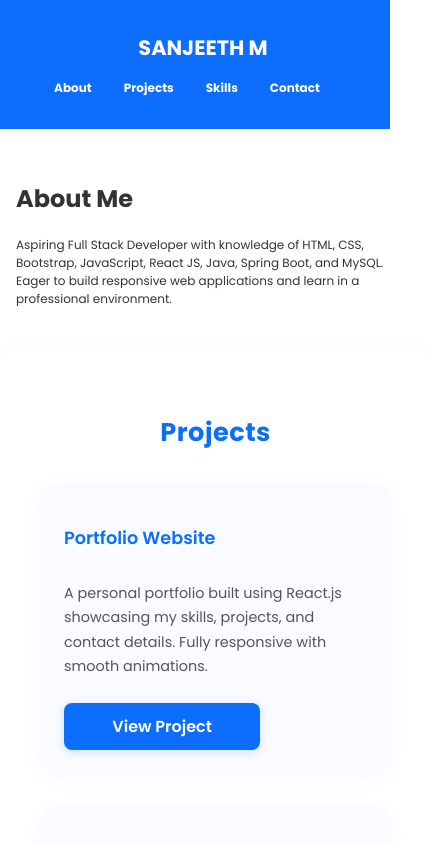
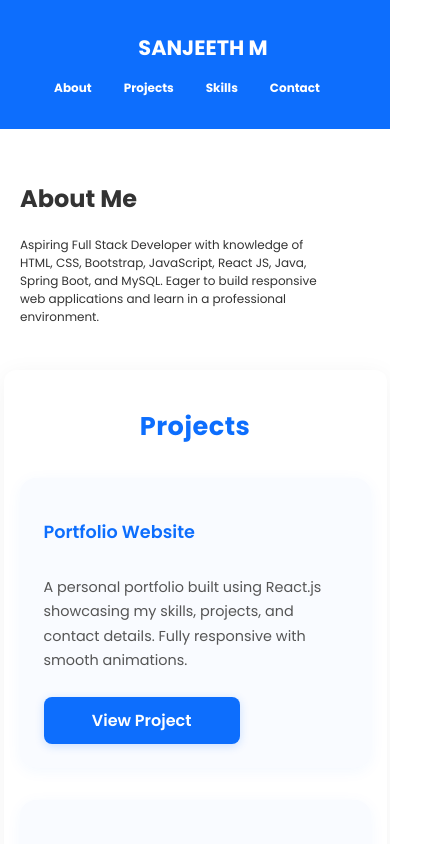
Before and after one commit to san1602/sanjeeth-portfolio, a React (Create React App) app: page / in a window 390 px wide. Shown: the top 844 px of the page, 431 px wide, since content can reach past the window. Built offline with nearby package versions, Linux system fonts and the light colour scheme; a web font is replaced by a local one.

Commit message:
made more responsive

```diff
--- a/src/App.css
+++ b/src/App.css
@@ -9,12 +9,12 @@ body {
 
 .section {
   width: 100%;
-  padding: 1rem 0 3rem 0;
+  padding: 3rem 0 3rem 0;
   transition: background-color 0.3s ease;
 }
 
 .section h2 {
-  padding: 0 0 0 1rem;
+  padding: 0 0 0 20px;
 }
 
 .section:hover {
@@ -22,7 +22,7 @@ body {
 }
 
 .section p {
-  padding: 0 0 0 1rem;
+  padding: 0 0 0 20px;
   width: 60%;
   font-size: 20px;
 }
@@ -206,7 +206,7 @@ button:hover {
 
 @media (max-width: 768px) {
   .section p {
-    width: 100%;
+    width: 80%;
     font-size: 12px;
   }
 
@@ -233,7 +233,7 @@ button:hover {
 
 @media (max-width: 480px) {
   .section p {
-    width: 100%;
+    width:80%;
     font-size: 12px;
   }
 
@@ -254,7 +254,7 @@ button:hover {
 
   .projects-container {
     border-radius: 12px;
-    padding: 2.5rem;
+
   }
 
   .projects-container h2 {
```
